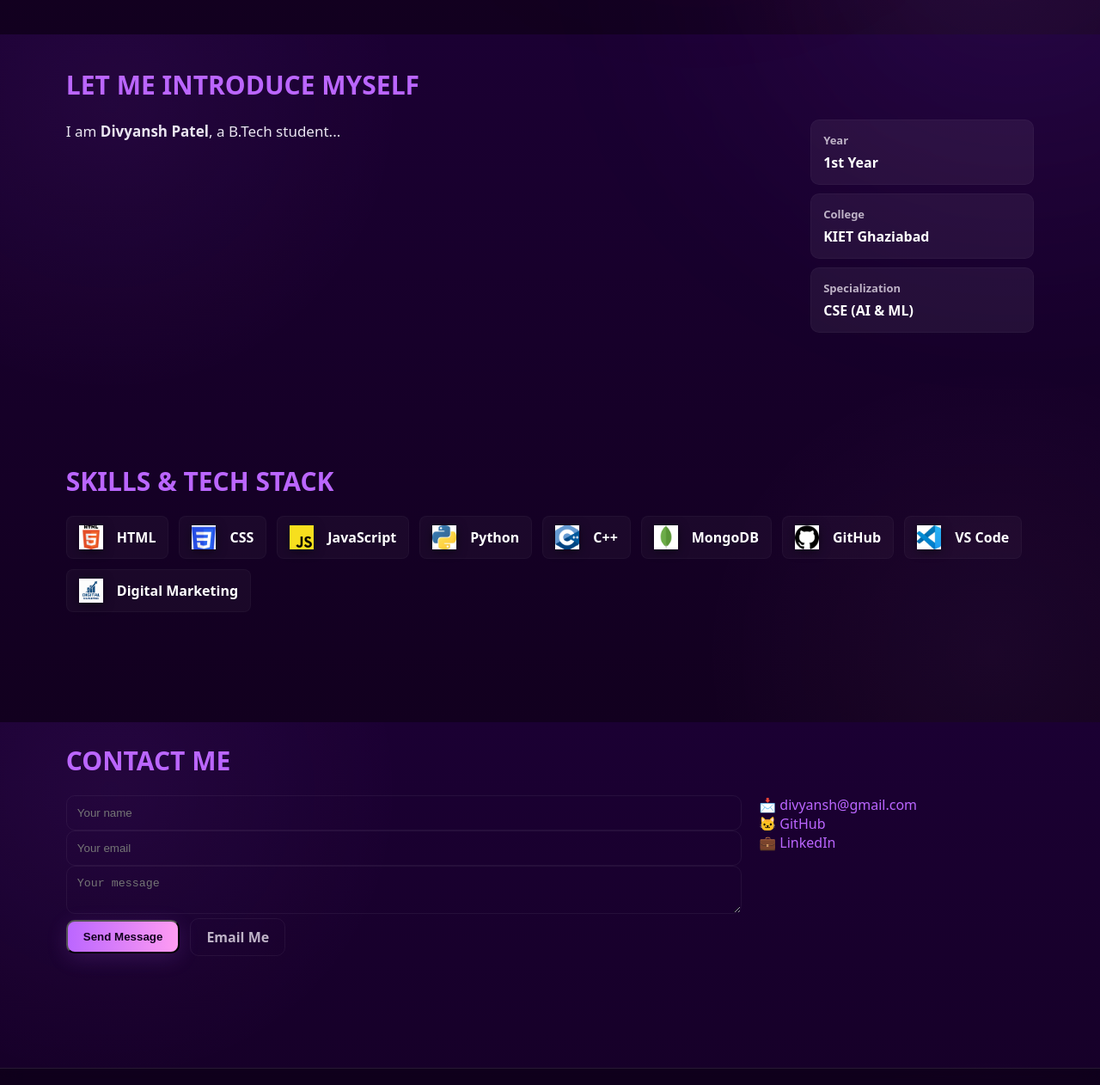
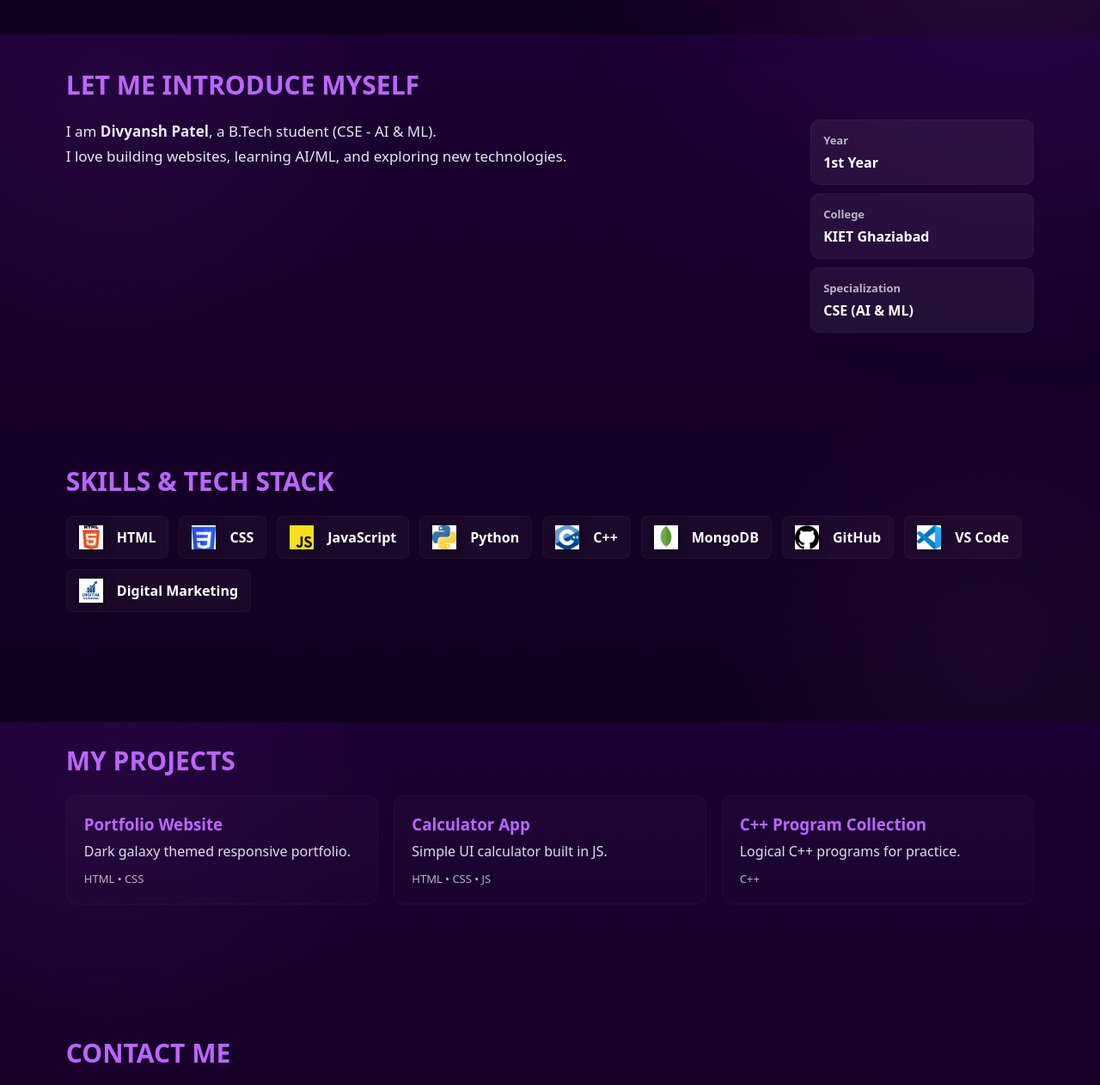
Before and after one commit to pateldivyansh562-droid/Divyansh-Portfolio, a plain HTML site: page index.html in a window 1280 px wide. Shown: the part 760-2022 px from the top of the page at 86% size. Drawn offline with nearby package versions, Linux system fonts and the light colour scheme.

Commit message:
Update index.html

```diff
--- a/index.html
+++ b/index.html
@@ -5,7 +5,7 @@
   <meta name="viewport" content="width=device-width,initial-scale=1" />
   <title>Divyansh Patel — Portfolio</title>
 
-  <!-- Main CSS -->
+  <!-- Correct CSS Link -->
   <link rel="stylesheet" href="divyansh.css">
 
   <!-- typed.js -->
@@ -17,6 +17,7 @@
   <!-- Your JS -->
   <script src="divyansh.js" defer></script>
 </head>
+
 <body>
 
   <!-- STARS -->
@@ -75,9 +76,11 @@
     <!-- ABOUT -->
     <section id="about" class="section about">
       <h2 class="section-title">LET ME <span class="accent">INTRODUCE</span> MYSELF</h2>
+
       <div class="about-grid">
         <div class="about-text">
-          <p>I am <strong>Divyansh Patel</strong>, a B.Tech student...</p>
+          <p>I am <strong>Divyansh Patel</strong>, a B.Tech student (CSE - AI & ML).</p>
+          <p>I love building websites, learning AI/ML, and exploring new technologies.</p>
         </div>
 
         <div class="about-stats">
@@ -105,6 +108,31 @@
       </div>
     </section>
 
+    <!-- PROJECTS -->
+    <section id="projects" class="section projects">
+      <h2 class="section-title">MY <span class="accent">PROJECTS</span></h2>
+
+      <div class="project-grid">
+        <article class="project-card">
+          <h3>Portfolio Website</h3>
+          <p>Dark galaxy themed responsive portfolio.</p>
+          <div class="meta">HTML • CSS</div>
+        </article>
+
+        <article class="project-card">
+          <h3>Calculator App</h3>
+          <p>Simple UI calculator built in JS.</p>
+          <div class="meta">HTML • CSS • JS</div>
+        </article>
+
+        <article class="project-card">
+          <h3>C++ Program Collection</h3>
+          <p>Logical C++ programs for practice.</p>
+          <div class="meta">C++</div>
+        </article>
+      </div>
+    </section>
+
     <!-- CONTACT -->
     <section id="contact" class="section contact">
       <h2 class="section-title">CONTACT <span class="accent">ME</span></h2>
@@ -115,18 +143,19 @@
           <input type="email" placeholder="Your email" required>
           <textarea placeholder="Your message" required></textarea>
           <div class="form-row">
-            <button class="btn primary" type="submit">Send Message</button>
+            <button class="btn primary">Send Message</button>
             <a class="btn ghost" href="mailto:divyansh@gmail.com">Email Me</a>
           </div>
         </form>
 
         <div class="contact-side">
           <p>📩 <a href="mailto:divyansh@gmail.com">divyansh@gmail.com</a></p>
-          <p>🐱 <a href="https://github.com/pateldivyansh562-droid" target="_blank">GitHub</a></p>
+          <p>🐱 <a href="https://github.com/pateldivyansh562-droid">GitHub</a></p>
           <p>💼 <a href="https://www.linkedin.com/in/divyansh-patel-147139381/">LinkedIn</a></p>
         </div>
       </div>
     </section>
+
   </main>
 
   <!-- FOOTER -->
```
